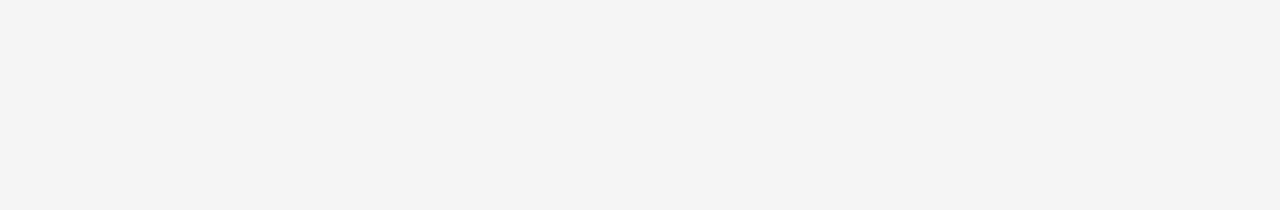
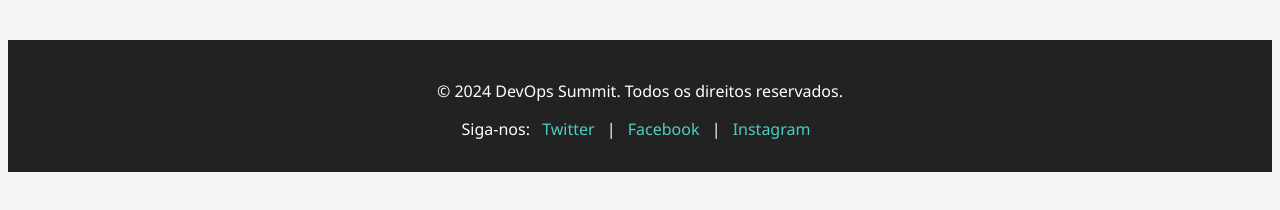
Before and after one commit to MisterHyndra/atividade02, a plain HTML site: page index.html in a window 1280 px wide. Drawn offline with Linux system fonts and the light colour scheme.

Commit message:
feat(footer): adiciona footer com informações de contato, redes sociais e analytics.js

```diff
--- a/index.html
+++ b/index.html
@@ -13,7 +13,13 @@
     <!-- Agenda pelo Aluno 2, Palestrantes pelo Aluno 3 -->
   </main>
   <footer>
-    <!-- Footer pelo Aluno 4 (opcional) -->
+    <p>&copy; 2024 DevOps Summit. Todos os direitos reservados.</p>
+    <p>Siga-nos:
+      <a href="https://twitter.com/devopssummit" target="_blank">Twitter</a> |
+      <a href="https://facebook.com/devopssummit" target="_blank">Facebook</a> |
+      <a href="https://instagram.com/devopssummit" target="_blank">Instagram</a>
+    </p>
   </footer>
+  <script src="analytics.js"></script>
 </body>
 </html>
--- a/style.css
+++ b/style.css
@@ -9,3 +9,19 @@
   background: var(--secondary-color);
   color: var(--primary-color);
 }
+
+footer {
+  background: #222;
+  color: #fff;
+  text-align: center;
+  padding: 24px 0 16px 0;
+  margin-top: 40px;
+}
+footer a {
+  color: #4ecdc4;
+  text-decoration: none;
+  margin: 0 8px;
+}
+footer a:hover {
+  text-decoration: underline;
+}
```
